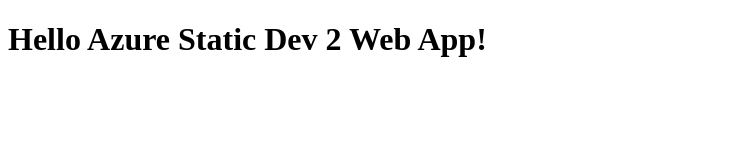
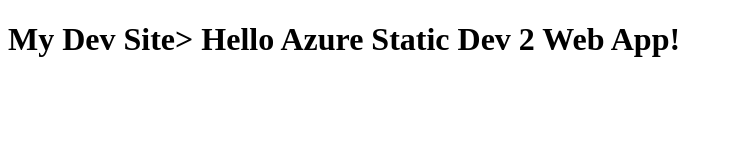
Before and after one commit to Khawarcloxxs/LMS, a plain HTML site: page index.html in a window 1280 px wide. Shown: the whole page, without its empty margins (0-733 px from the left). Drawn offline with Linux system fonts and the light colour scheme.

Commit message:
Update index.html
1

```diff
--- a/index.html
+++ b/index.html
@@ -5,6 +5,6 @@
   <title>My Dev Site</title>
 </head>
 <body>
-  <h1>Hello Azure Static Dev 2 Web App!</h1>
+  <h1>My Dev Site> Hello Azure Static Dev 2 Web App!</h1>
 </body>
 </html>
```
